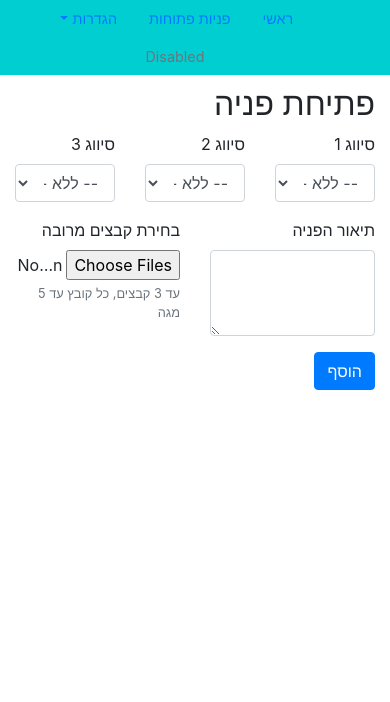
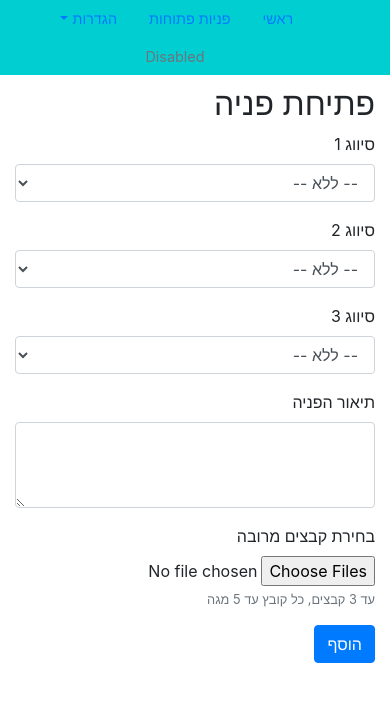
Before and after one commit to ohad24/erpy, a Flask app: page /hd/open-hd-ticket in a window 390 px wide. Shown: the part 56-758 px from the top of the page. Run offline with Flask 2, Linux system fonts and the light colour scheme; data that the repository does not hold is empty; some libraries are stand-ins or nearby versions.

Commit message:
update forms structure to be responsive

```diff
--- a/src/app/templates/help_desk/open_ticket.html
+++ b/src/app/templates/help_desk/open_ticket.html
@@ -2,9 +2,8 @@
 {% block content %}
     <h2>פתיחת פניה</h2>
     <form id="add-category-form" method="POST" enctype="multipart/form-data" class="needs-validation" action="{{ url_for('hd.open_hd_ticket', next=request.args.get('next')) }}" novalidate>
-        <div class="row">
-            <div class="col">
-                <div class="form-group">
+        <div class="form-row">
+            <div class="form-group col-md-4">
                 <label for="hd_cat_1">סיווג 1</label>
                 <select class="form-control" name="hd_cat_1" id="hd_cat_1" required>
                     <option selected value disabled> -- ללא -- </option>
@@ -13,41 +12,32 @@
                     {% endfor %}
                 </select>
             </div>
-            </div>
-            <div class="col">
-                <div class="form-group">
+            <div class="form-group col-md-4">
                 <label for="hd_cat_2">סיווג 2</label>
                 <select class="form-control" name="hd_cat_2" id="hd_cat_2" required>
                     <option selected value disabled> -- ללא -- </option>
                 </select>
             </div>
-            </div>
-            <div class="col">
-                <div class="form-group">
+            <div class="form-group col-md-4">
                 <label for="hd_cat_3">סיווג 3</label>
                 <select class="form-control" name="hd_cat_3" id="hd_cat_3" required>
                     <option selected value disabled> -- ללא -- </option>
                 </select>
             </div>
         </div>
-        </div>
-        <div class="row">
-            <div class="col">
-                <div class="form-group">
+        <div class="form-row">
+            <div class="form-group col-md-6">
                 <label for="hd_ticket_note">תיאור הפניה</label>
                 <textarea class="form-control" id="hd_ticket_note" name="hd_ticket_note" rows="3" required></textarea>
             </div>
-            </div>
-            <div class="col">
-                <div class="form-group">
+            <div class="form-group col-md-6">
                 <label for="hd_ticket_multi_file">בחירת קבצים מרובה</label>
                 <input type="file" class="form-control-file" id="hd_ticket_multi_file" name="hd_ticket_multi_file" multiple>
                 <small class="form-text text-muted">עד 3 קבצים, כל קובץ עד 5 מגה</small>
             </div>
         </div>
-        </div>
-        <div class="row">
-            <div class="col">
+        <div class="form-row">
+            <div class="form-group col-md">
                 <input type="hidden" name="csrf_token" value="{{ csrf_token() }}"/>
                 <button type="submit" class="btn btn-primary">הוסף</button>
             </div>
```
Also changed, not shown: src/app/templates/help_desk/setup_category.html (+9 -13 lines). Lines whose indentation alone changed are shown as unchanged.
